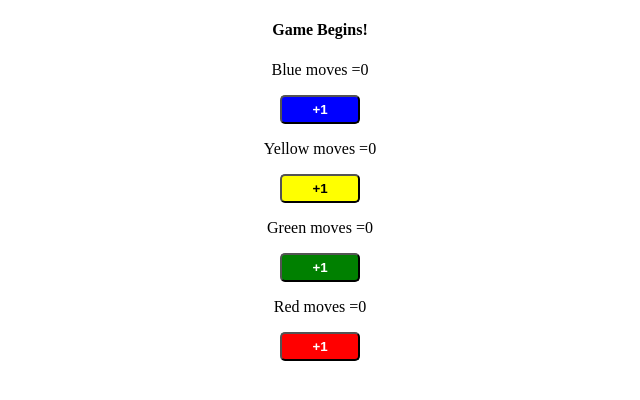
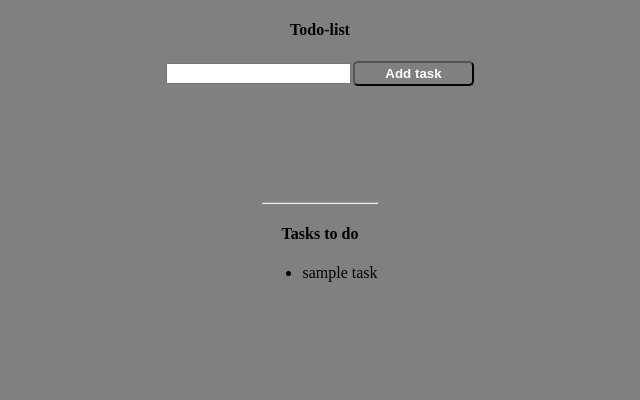
Before and after one commit to Rajit909/React_practice-main-, a React (Create React App) app: page / in a window 1280 px wide. Shown: the top 400 px of the page, without its empty margins (320-960 px from the left). Built offline with nearby package versions, Linux system fonts and the light colour scheme.

Commit message:
todo list

```diff
--- a/src/App.css
+++ b/src/App.css
@@ -1,3 +1,6 @@
+body{
+    background-color: gray;
+}
 .container{
     border: 2px solid black;
     border-radius: 10px;
@@ -30,8 +33,14 @@ span{
     text-align: center;
 }
 button{
-    padding:5px 30px;
+    padding:3px 30px;
     border-radius: 5px;
     color: white;
     font-weight: 600;
 }
+.main-list{
+    display: flex;
+    flex-direction: column;
+    justify-content: center;
+    align-items: center;
+}
--- a/src/App.jsx
+++ b/src/App.jsx
@@ -1,6 +1,7 @@
 import React from 'react'
 import './App.css'
-import LudoBoard from './component/LudoBoard'
+import TodoList from './component/TodoList'
+// import LudoBoard from './component/LudoBoard'
 // import LikeButton from './component/LikeButton'
 // import Counter from './component/Counter'
 // import Producttab from './component/producttab'
@@ -17,7 +18,8 @@ function App() {
       {/* <Button/> */}
       {/* <Counter/> */}
       {/* <LikeButton/> */}
-      <LudoBoard/>
+      {/* <LudoBoard/> */}
+      <TodoList/>
     </>
   )
 }
--- /dev/null
+++ b/src/component/TodoList.jsx
@@ -0,0 +1,41 @@
+import React from 'react'
+import { useState } from 'react'
+
+function TodoList() {
+   let [todos, setTodo] =useState(["sample task"])
+
+
+
+
+
+  return (
+    <>
+        <h4>Todo-list</h4>
+        <div className='main-list'>
+            <div >
+            <input type="text" name="" id="" />
+
+            <button style={{
+                backgroundColor: "gray",
+                marginLeft: "2px"
+            }}>Add task</button>
+            </div>
+            <div>
+            <br /><br /><br /><br /><br /><br />
+            <hr />
+            <h4>Tasks to do</h4>
+            <ul>
+                {
+                    todos.map((todo) => (
+                        <li>{todo}</li>
+                    ))
+                }
+            </ul>
+            </div>
+
+        </div>
+    </>
+  )
+}
+
+export default TodoList
```
